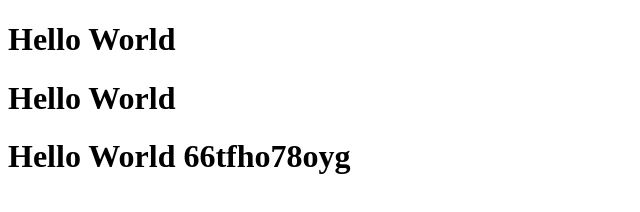
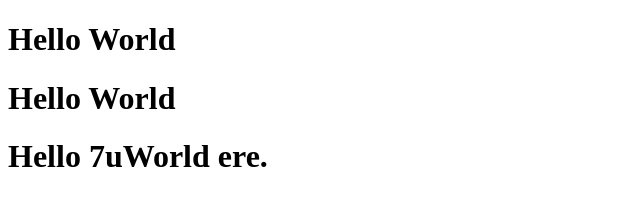
Before and after one commit to vijaykumarmoshservices-collab/new-render-123, a plain HTML site: page index.html in a window 1280 px wide. Shown: the whole page, without its empty margins (0-640 px from the left). Drawn offline with Linux system fonts and the light colour scheme.

Commit message:
auto deploy test

```diff
--- a/index.html
+++ b/index.html
@@ -6,5 +6,5 @@
 <body>
   <h1>Hello World </h1>
   <h1>Hello World </h1>
-   <h1>Hello World  66tfho78oyg </h1>
+   <h1>Hello 7uWorld ere. </h1>
 </html>
```
